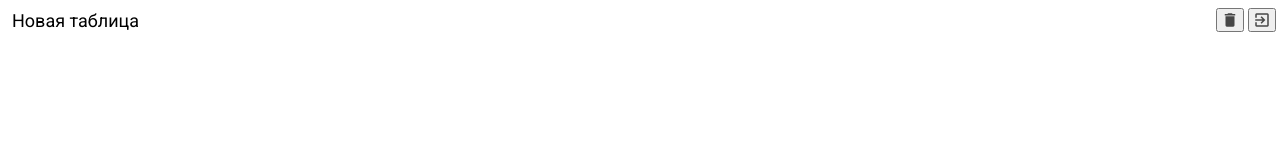
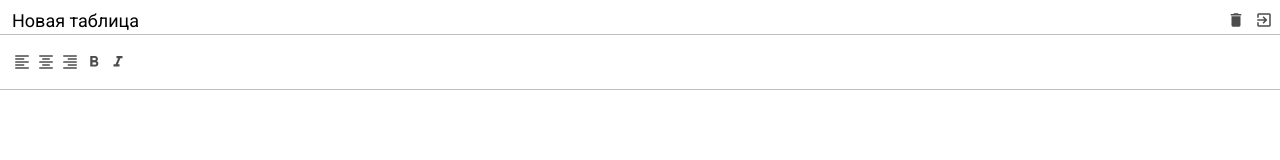
Before and after one commit to nurySar97/excel-course, a website built with webpack: page public/index.html in a window 1280 px wide. Built offline with nearby package versions, Linux system fonts and the light colour scheme.

Commit message:
Prepared toolbar icons

```diff
--- a/public/index.html
+++ b/public/index.html
@@ -33,9 +33,37 @@
       </div>
       <!-- Header end -->
 
-      <div class="excel__toolbar"></div>
+      <!-- Toolbar start -->
+      <div class="excel__toolbar">
+        <button class="button">
+          <i class="material-icons">format_align_left</i>
+        </button>
+
+        <button class="button">
+          <i class="material-icons">format_align_center</i>
+        </button>
+
+        <button class="button">
+          <i class="material-icons">format_align_right</i>
+        </button>
+
+        <button class="button">
+          <i class="material-icons">format_bold</i>
+        </button>
+
+        <button class="button">
+          <i class="material-icons">format_italic</i>
+        </button>
+      </div>
+      <!-- Toolbar end -->
+
+      <!-- Formula start -->
       <div class="excel__formula"></div>
+      <!-- Formula end -->
+
+      <!-- Table start -->
       <div class="excel__table"></div>
+      <!-- Table end -->
     </div>
     <!-- Excel end -->
   </div>
--- a/src/assets/scss/1_variables/_index.scss
+++ b/src/assets/scss/1_variables/_index.scss
@@ -1,4 +1,5 @@
 $black: #000;
 $white: #FFF;
 $header_height: 34px;
+$toolbar_height: 40px;
 $border_color:  #C0C0C0;
--- a/src/assets/scss/2_mixins/_index.scss
+++ b/src/assets/scss/2_mixins/_index.scss
@@ -8,6 +8,9 @@
 	min-width: 24px;
 	height: 24px;
 	padding: 3px;
+
+    border: 0;
+    background-color: transparent;
 
 	color: rgb(0 0 0 / 70%);
 
--- a/src/assets/scss/3_components/_toolbar.scss
+++ b/src/assets/scss/3_components/_toolbar.scss
@@ -1 +1,17 @@
-.excel__toolbar {}
+.excel__toolbar {
+    position: absolute;
+    left: 0;
+    right: 0;
+    top: $header_height;
+
+    height: $toolbar_height;
+    border-top: 1px solid $border_color;
+    border-bottom: 1px solid $border_color;
+    padding: 7px 10px;
+    display: flex;
+    align-items: center;
+
+    & .button {
+        @include button(green);
+    }
+}
--- a/src/assets/scss/_init.scss
+++ b/src/assets/scss/_init.scss
@@ -11,3 +11,10 @@ body {
 	width: 100%;
 	height: 100%;
 }
+
+button {
+	background-color: transparent;
+	outline: none;
+	border: 0;
+	cursor: pointer;
+}
```
